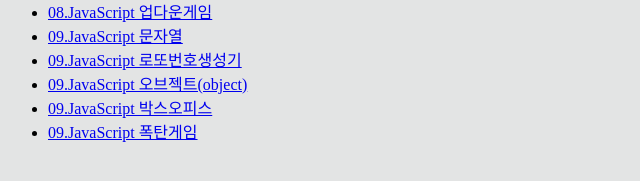
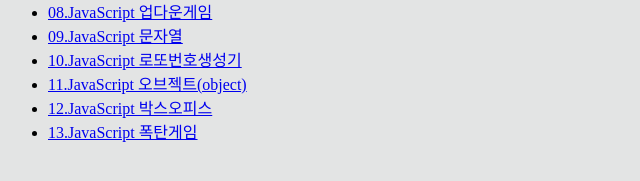
Before and after one commit to YEJIN1120/k8_html, a plain HTML site: page index.html in a window 1280 px wide. Shown: the part 315-496 px from the top of the page, 0-640 px from the left. Drawn offline with Linux system fonts and the light colour scheme.

Commit message:
index 정리

```diff
--- a/index.html
+++ b/index.html
@@ -16,10 +16,10 @@
       <li><a href="./07/07.html">07.JavaScript 단위환산</a></li>
       <li><a href="./08/08.html">08.JavaScript 업다운게임</a></li>
       <li><a href="./09/09.html">09.JavaScript 문자열</a></li>
-      <li><a href="./10/10.html">09.JavaScript 로또번호생성기</a></li>
-      <li><a href="./11/11.html">09.JavaScript 오브젝트(object)</a></li>
-      <li><a href="./12/12.html">09.JavaScript 박스오피스</a></li>
-      <li><a href="./13/13.html">09.JavaScript 폭탄게임</a></li>
+      <li><a href="./10/10.html">10.JavaScript 로또번호생성기</a></li>
+      <li><a href="./11/11.html">11.JavaScript 오브젝트(object)</a></li>
+      <li><a href="./12/12.html">12.JavaScript 박스오피스</a></li>
+      <li><a href="./13/13.html">13.JavaScript 폭탄게임</a></li>
 
 
     </ul>
```
